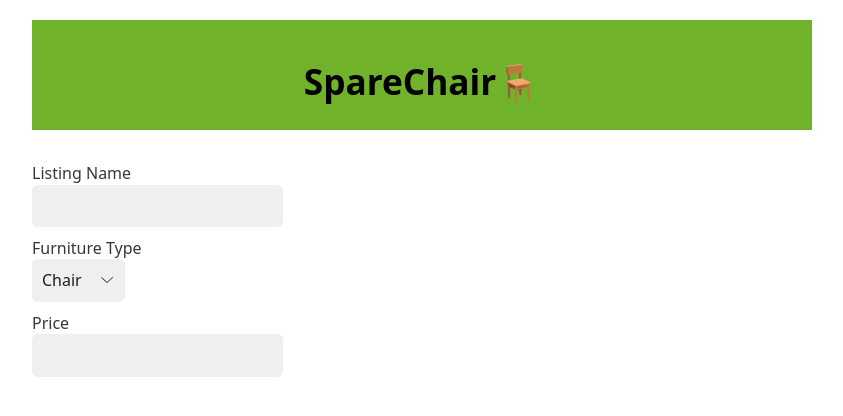
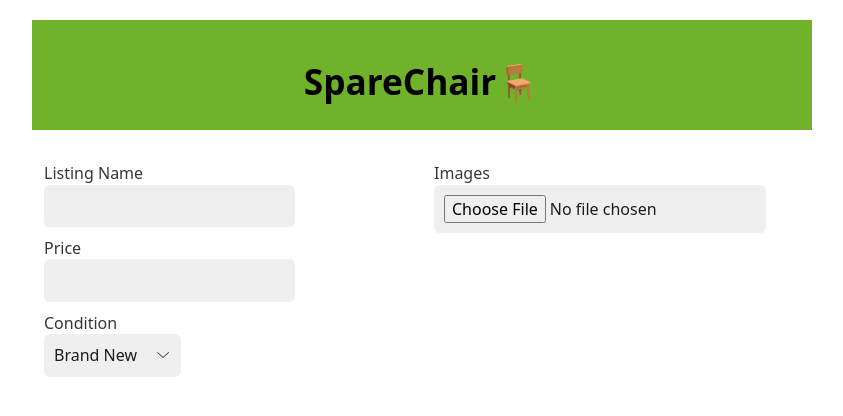
Before and after one commit to mling2/sparechair, a React (Create React App) app in the folder my-app/: page /seller in a window 1280 px wide. Shown: the top 416 px of the page, without its empty margins (218-1061 px from the left). Built offline with nearby package versions, Linux system fonts and the light colour scheme.

Commit message:
Added image preview/right align for Seller. Removed unnecessary import in RentTransaction

```diff
--- a/my-app/src/pages/RentTransaction.js
+++ b/my-app/src/pages/RentTransaction.js
@@ -1,6 +1,5 @@
 import TransactionItem from './TransactionItem.js';
 import greenCouch from '../images/greenCouch.jpeg';
-import greyCouch from '../images/greyCouch.jpg';
 
 function RentTransaction() {
     return (
--- a/my-app/src/pages/SellerForm.js
+++ b/my-app/src/pages/SellerForm.js
@@ -1,7 +1,20 @@
 import {Form} from "react-router-dom";
+import { Condition } from "./Condition.ts";
+import React, { useState } from 'react';
+import { Col, Container, Row } from "react-bootstrap";
 
 function SellerForm() {
+    const [file, setFile] = useState();
+
+    const handleChange = (e) => {
+        console.log(e.target.files);
+        setFile(URL.createObjectURL(e.target.files[0]));
+    }
+
     return (
+        <Container>
+            <Row>
+                <Col>
                     <Form>
                     <label>
                         <span>Listing Name</span>
@@ -9,20 +22,32 @@ function SellerForm() {
                     </label>
                     <br />
                     <label>
-                <span>Furniture Type</span>
+                        <span>Price</span>
+                        <input />
+                    </label>
+                    <br />
+                    <label>
+                        <span>Condition</span>
                         <select>
-                    <option>Chair</option>
-                    <option>Couch</option>
-                    <option>Table</option>
-                    <option>Bed</option>
+                            {Object.keys(Condition).map(key => (
+                                <option>{Condition[key]}</option>
+                            ))}
                         </select>
                     </label>
                     <br />
-            <label>
-                <span>Price</span>
-                <input />
-            </label>
                     </Form>
+                </Col>
+                <Col>
+
+                        <span>Images</span>
+                        <input type="file" onChange={handleChange} />
+                        <img src={file} />
+
+                </Col>
+            </Row>
+        </Container>
+
+
     );
 };
 
```
Lines whose indentation alone changed are shown as unchanged.
